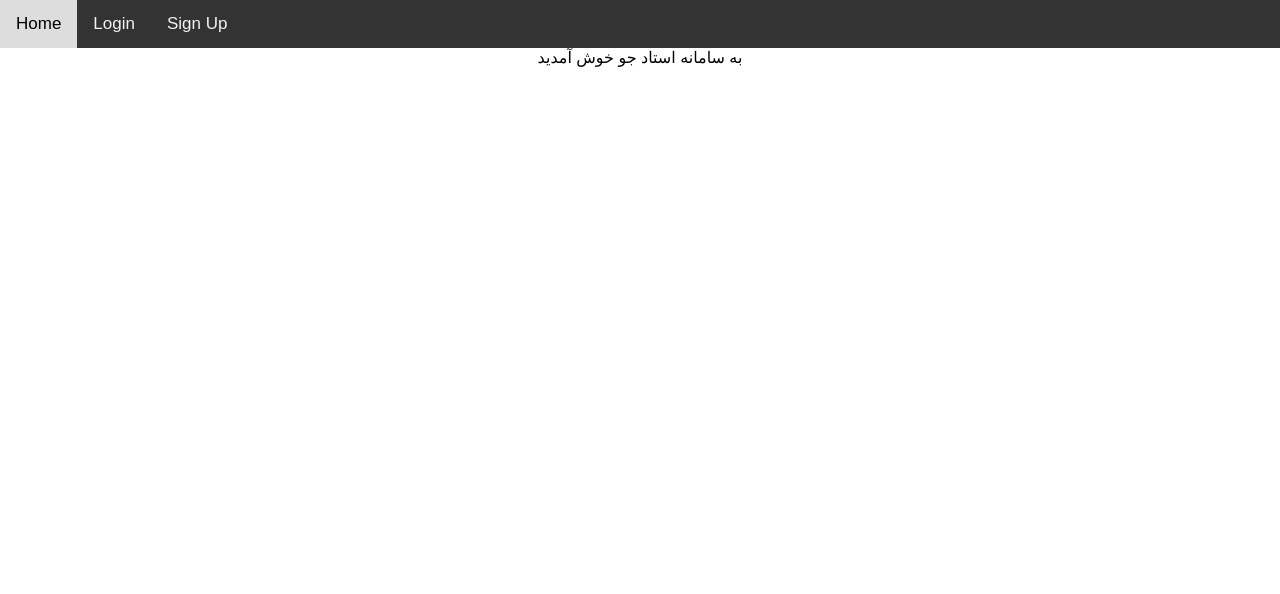
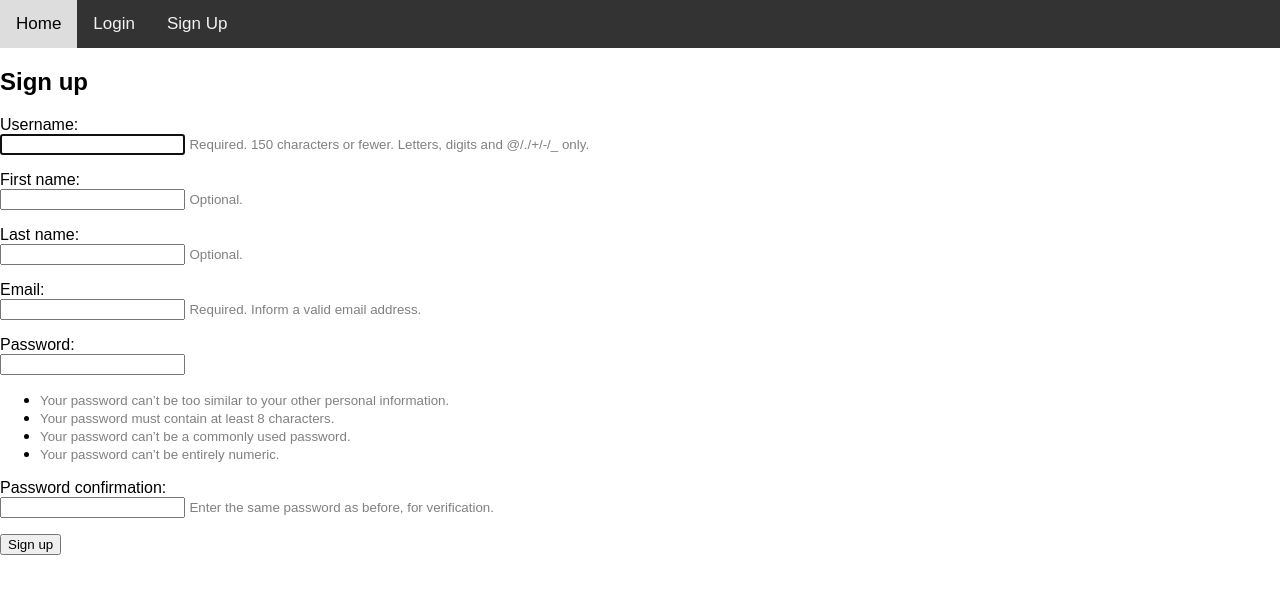
Before and after one commit to salehos/Webeloperz, a Django app: template templates/signup.html in a window 1280 px wide. Shown: the top 594 px of the page. Run offline with Django 3.2, Linux system fonts and the light colour scheme; the template is opened without the code that fills it: values that come from a table or form of the project are taken from there, others are empty.

Commit message:
finish part 2

```diff
--- a/WebeloperzMosabeghe/settings.py
+++ b/WebeloperzMosabeghe/settings.py
@@ -53,6 +53,7 @@ ROOT_URLCONF = 'WebeloperzMosabeghe.urls'
 
 TEMPLATES = [
     {
+
         'BACKEND': 'django.template.backends.django.DjangoTemplates',
         'DIRS': [os.path.join(BASE_DIR, 'templates')]
         ,
--- a/WebeloperzMosabeghe/urls.py
+++ b/WebeloperzMosabeghe/urls.py
@@ -24,7 +24,7 @@ urlpatterns = [
     path('admin/', admin.site.urls,name='admin'),
     path('', views.home ,name=''),
     path('login/', views.login, name = 'login'),
-    path('signup/', views.signup ,name ='signup'),
+    path('signup/', views.signup,name ='signup'),
 
 ]
 
--- a/main/form.py
+++ b/main/form.py
@@ -0,0 +1,13 @@
+from django import forms
+from django.contrib.auth.forms import UserCreationForm
+from django.contrib.auth.models import User
+
+
+class SignUpForm(UserCreationForm):
+    first_name = forms.CharField(max_length=30, required=False, help_text='Optional.')
+    last_name = forms.CharField(max_length=30, required=False, help_text='Optional.')
+    email = forms.EmailField(max_length=254, help_text='Required. Inform a valid email address.')
+
+    class Meta:
+        model = User
+        fields = ('username', 'first_name', 'last_name', 'email', 'password1', 'password2', )
--- a/templates/signup.html
+++ b/templates/signup.html
@@ -40,14 +40,29 @@ body {
 
 
 <div id="id_navbar">
-  <a id="id_navbar_gome" href="home.html">Home</a>
+  <a id="id_navbar_home" href="home.html">Home</a>
   <a id="id_navbar_login" href="login.html">Login</a>
   <a id="id_navbar_signup" href="signup.html">Sign Up</a>
 </div>
 
-<div>
-    <center>به سامانه استاد جو خوش آمدید</center>
-</div>
+
+  <h2>Sign up</h2>
+  <form method="post">
+    {% csrf_token %}
+    {% for field in form %}
+      <p>
+        {{ field.label_tag }}<br>
+        {{ field }}
+        {% if field.help_text %}
+          <small style="color: grey">{{ field.help_text }}</small>
+        {% endif %}
+        {% for error in field.errors %}
+          <p style="color: red">{{ error }}</p>
+        {% endfor %}
+      </p>
+    {% endfor %}
+    <button id="id_submit" type="submit">Sign up</button>
+  </form>
 
 
 </body>
```
Also changed, not shown: main/views.py (+9 -7 lines), db.sqlite3.
